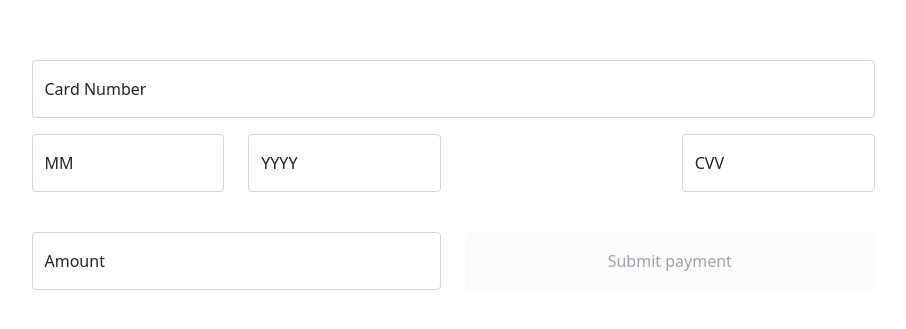
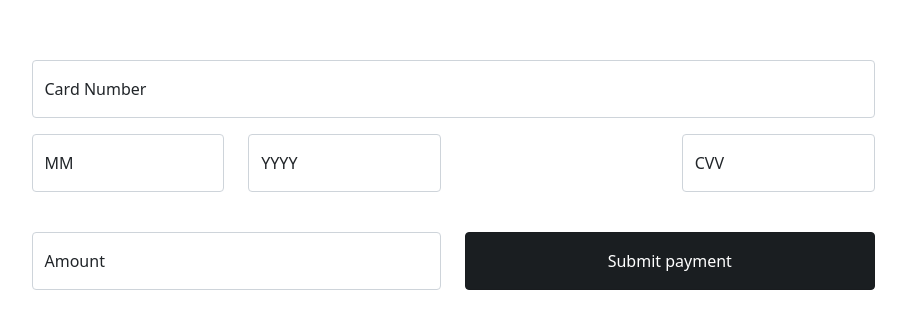
Before and after one commit to thatkit/datasub-payment-app, a React (Create React App) app in the folder client/: page / in a window 1280 px wide. Shown: the part 217-546 px from the top of the page, without its empty margins (187-1093 px from the left). Built offline with nearby package versions, Linux system fonts and the light colour scheme.

Commit message:
static data communication between fron and back is now available

```diff
--- a/client/src/components/SubmitButton.js
+++ b/client/src/components/SubmitButton.js
@@ -5,6 +5,7 @@ import styles from './SubmitButton.module.css';
 import { useState, useEffect } from 'react';
 // Redux Hooks & action dispatchers
 import { useSelector } from 'react-redux';
+import { useSubmitPaymentMutation } from '../redux/apiService';
 
 export const SubmitButton = () => {
     // button props
@@ -22,7 +23,7 @@ export const SubmitButton = () => {
     }
 
     // Internal state setup
-    const [isValid, setIsValid] = useState('invalid');
+    const [isValid, setIsValid] = useState('invalid'); // #
 
     // Redux state setup
     const apiSlice = useSelector(({ apiSlice }) => apiSlice);
@@ -31,13 +32,24 @@ export const SubmitButton = () => {
         areAllValid ? setIsValid('valid') : setIsValid('invalid');
     }, [apiSlice]);
 
+    // RTK Mutation
+    const [submitPayment, result] = useSubmitPaymentMutation();
+    const handleOnClick = () => submitPayment({
+        CardNumber: '1234123412341234',
+        ExpDate: '04/2022',
+        Cvv: '123',
+        Amount: 100.5
+    });
+    useEffect(() => console.log(result), [result]);
+
     return (
         <Col xs="12" sm="6" className="mb-3">
             <Button
-                className={buttonProps[isValid].classNames}
-                color={buttonProps[isValid].color}
-                active={buttonProps[isValid].active}
-                disabled={!buttonProps[isValid].active}
+                className={buttonProps['valid'].classNames}
+                color={buttonProps['valid'].color}
+                active={buttonProps['valid'].active}
+                disabled={!buttonProps['valid'].active}
+                onClick={handleOnClick}
             >
                 Submit payment
             </Button>
--- a/client/src/redux/apiService.js
+++ b/client/src/redux/apiService.js
@@ -1,17 +1,20 @@
-import { createApi, fetchBaseQuery } from '@reduxjs/toolkit/query';
+import { createApi, fetchBaseQuery } from '@reduxjs/toolkit/query/react';
 
-const apiService = createApi({
-    baseQuery: fetchBaseQuery({ baseUrl: '/api' }),
+export const apiService = createApi({
+    reducerPath: 'apiService',
+    baseQuery: fetchBaseQuery({
+        baseUrl: '/api',
+    }),
     tagTypes: ['Payment'],
     endpoints: build => ({
         submitPayment: build.mutation({
-            query: paymentData => ({
+            query: body => ({
                 url: '/submitPayment',
                 method: 'POST',
-                body: paymentData
+                body
             }),
-            transformResponse: (response, meta, arg) => response.data,
-            invalidatesTags: ['Post']
+            transformResponse: (response, meta, arg) => response,
+            invalidatesTags: ['Post'],
         }),
     }),
 });
--- a/client/src/redux/store.js
+++ b/client/src/redux/store.js
@@ -1,8 +1,13 @@
 import { configureStore } from '@reduxjs/toolkit';
-import apiReducer from './apiSlice';
+import apiSliceReducer from './apiSlice';
+import { apiService } from './apiService';
 
 export const store = configureStore({
     reducer: {
-        apiSlice: apiReducer
+        apiSlice: apiSliceReducer,
+        [apiService.reducerPath]: apiService.reducer
     },
+    middleware: getDefaultMiddleware => {
+        return getDefaultMiddleware().concat(apiService.middleware);
+    }
 });
```
Also changed, not shown: 1 other file (tests, documents, lock files or other folders).
